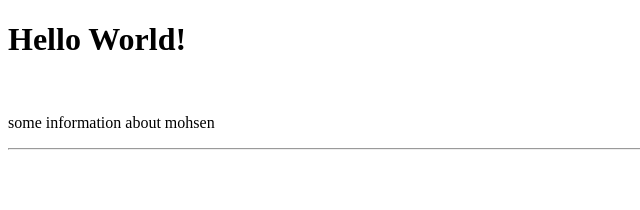
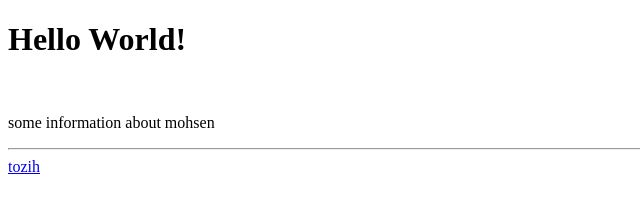
Before and after one commit to SinnerOfficial/git-html.github.io, a plain HTML site: page index.html in a window 1280 px wide. Shown: the full height of the page, 0-640 px from the left. Drawn offline with Linux system fonts and the light colour scheme.

Commit message:
add tag a

```diff
--- a/index.html
+++ b/index.html
@@ -9,5 +9,6 @@
     <h1>Hello World!</h1><br>
     <p>some information about mohsen</p>
     <hr>
+    <a href="./index2.html">tozih</a>
 </body>
 </html>
```
